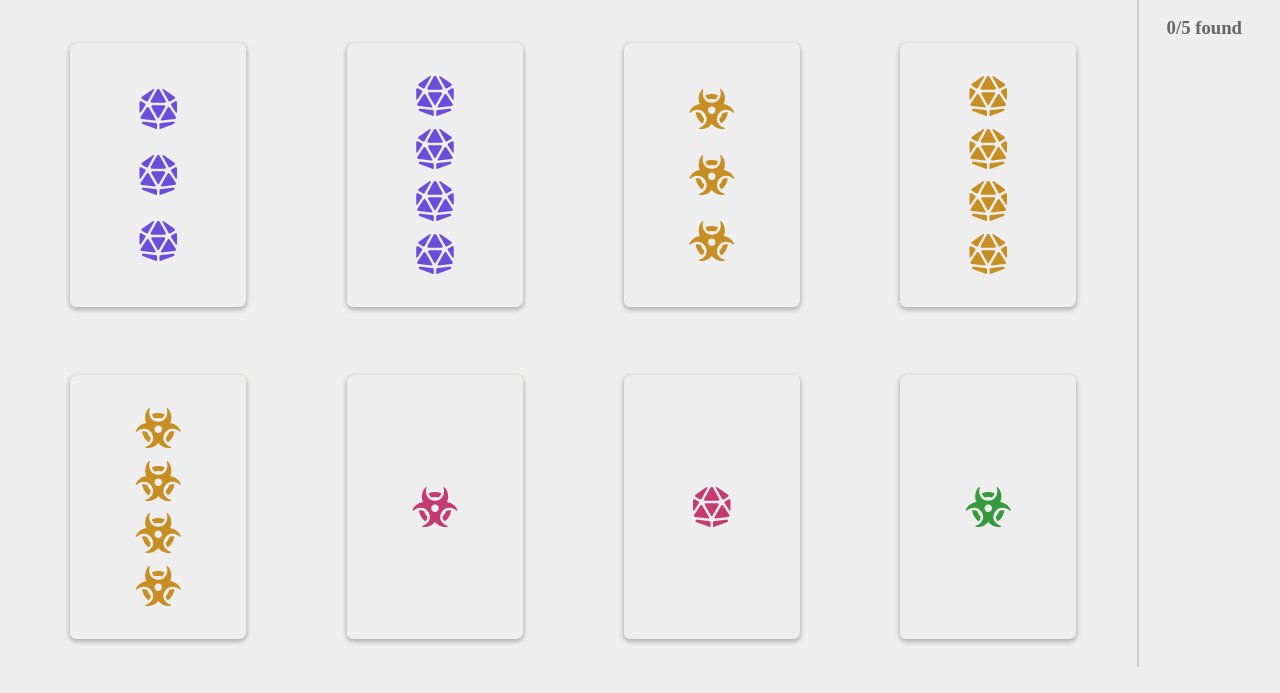
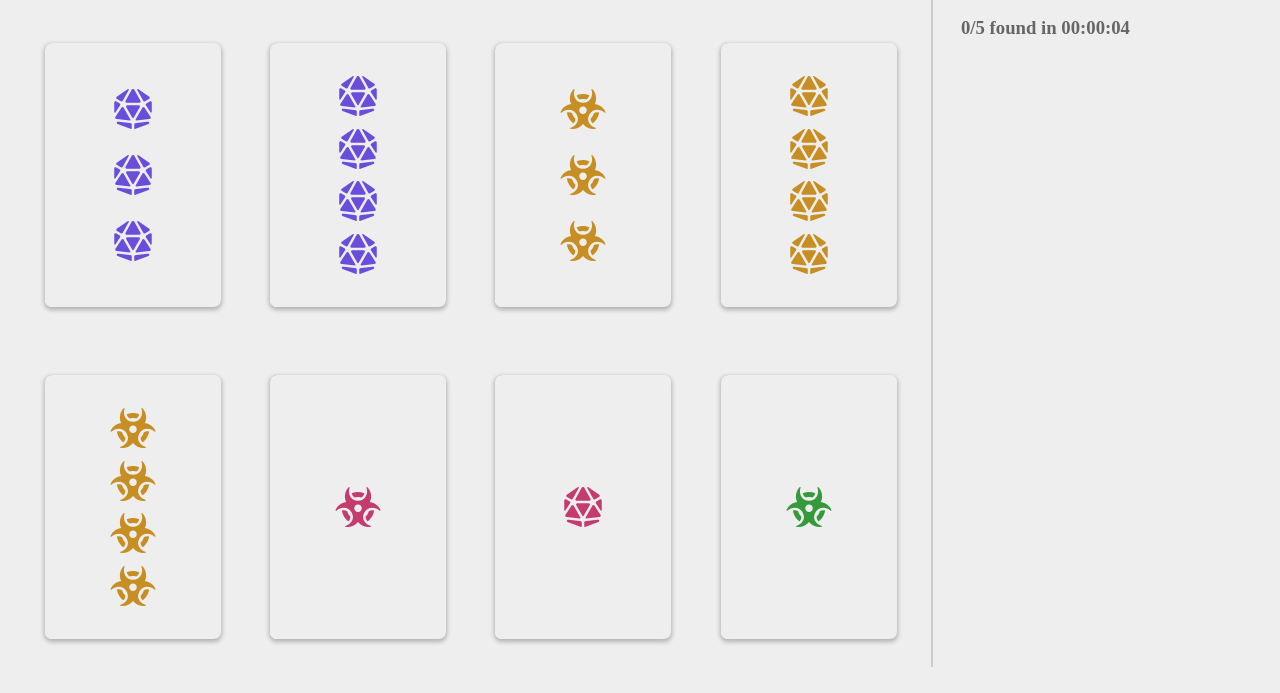
Before and after one commit to Slickytail/DailyQuads, a plain HTML site: page index.html in a window 1280 px wide. Shown: the part 107-800 px from the top of the page. Drawn offline with Linux system fonts and the light colour scheme.

Commit message:
Add timer, containment, and improve sidebar layout

```diff
--- a/index.html
+++ b/index.html
@@ -19,7 +19,7 @@
             </div>
 
             <div id="found">
-                <h3 class="toptext"><span id="nfound">0</span>/<span id="nquads2">N</span> found</h3>
+                <h3 class="toptext"><span id="nfound">0</span>/<span id="nquads2">N</span> found in <span id="timer">00:00:00</span></h3>
                 <div id="found-scroll">
                 </div>
             </div>
--- a/style.css
+++ b/style.css
@@ -38,6 +38,9 @@ body {
 
 /* ----------- Card Layout Styles -------------- */
 #cards {
+    --n-cols: 4;
+    --n-rows: 2;
+
     grid-area: cards;
 
     display: grid;
@@ -47,6 +50,8 @@ body {
 
     justify-items: center;
     align-items: center;
+
+    contain: content;
 }
 /* Colors of card symbols */
 .color-0 { color: #c43b6f; }
@@ -67,6 +72,8 @@ body {
     position: relative;
 
     font-size: var(--scale, 1em);
+
+    contain: strict;
 }
 
 #cards .card {
@@ -132,11 +139,14 @@ body {
     padding: 10px 20px 0 20px;
     display: flex;
     flex-direction: column;
+    min-width: 15em;
+
+    contain: content;
 }
 
 #found-scroll {
     display: flex;
-    flex-direction: column;
+    flex-direction: column-reverse;
     align-items: stretch;
 
     overflow-y: auto;
@@ -145,11 +155,29 @@ body {
 .toptext {
     color: #666;
     margin: 8px;
+    overflow: hidden;
+    /* The other contains are probably not important.
+     * But this one might be, as the timer changes every second,
+     * so having a contain here makes sure that when it does, only the layout of this line of text is recomputed. */
+    contain: strict;
+    width: 15em;
+    height: 1.2em;
+    line-height: 1.2em;
 }
 .found-quad {
     display: flex;
     justify-content: space-evenly;
     margin: 5px;
+}
+
+.found-quad.dummy {
+    visibility: hidden;
+    height: 0;
+
+    /* Just to be safe... */
+    opacity: 0;
+    pointer-events: none;
+    overflow: hidden;
 }
 
 #found .card {
@@ -165,6 +193,9 @@ body {
 
 #buttons {
     grid-area: buttons;
+}
+#timer.finished {
+    color: #36993b;
 }
 
 /* ----------- Animations -------------- */
--- a/ui.js
+++ b/ui.js
@@ -46,7 +46,7 @@ function onCardClicked(cardNum, cardEl) {
                 // When everything else is done executing, add the found quad to the sidebar
                 // Maybe add a delay here for the animation?
                 setTimeout(() => {
-                    createDomQuad(four, true);
+                    createDomQuad(four);
                 }, 250);
             }
             else {
@@ -74,6 +74,7 @@ function onCardClicked(cardNum, cardEl) {
 
 // Stores found quads in localstorage
 var progress = [];
+var finish_time = 0;
 function saveProgress() {
     localStorage.setItem("progress_quads", JSON.stringify(progress));
 }
@@ -131,7 +132,7 @@ function createDomCard(card) {
 }
 
 // Adds a found or recalled quad to the sidebar
-function createDomQuad(quad, animate) {
+function createDomQuad(quad, dummy) {
     let container = document.createElement("div");
     container.classList.add("found-quad");
     container.id = quadKey(quad);
@@ -139,8 +140,20 @@ function createDomQuad(quad, animate) {
     quad.forEach(q => container.appendChild(createDomCard(q)));
     document.getElementById("found-scroll").appendChild(container);
 
-    // Update the count
-    document.getElementById("nfound").textContent = progress.length;
+    if (dummy)
+        container.classList.add("dummy");
+    else {
+        // Update the count
+        document.getElementById("nfound").textContent = progress.length;
+
+        // Check if all quads have been found
+        if (progress.length == PUZZLE.n) {
+            // How should we display this?
+            // For one, we can stop the timer.
+            finish_time = Date.now();
+            localStorage.setItem("finish_time", finish_time);
+        }
+    }
 }
 
 // Populates the page content
@@ -166,37 +179,55 @@ function createListeners() {
         card_container.appendChild(el)
     });
 
-    // Compute a grid layout for the card container
-    function onResize() {
+    // Set up the timer
+    const time_container = document.getElementById("timer");
+    var start_time = Date.now();
+    let updateTimer = () => {
 
-        let totalWidth = window.innerWidth;
-        let totalHeight = window.innerHeight;
+        let ms = Date.now() - start_time;
 
-        // The width of the "found" section is approximately 30vh
+        if (finish_time > 0) {
+            // This is the last update.
+            ms = finish_time - start_time;
+            timer.classList.add("finished");
+        } else {
+            // Figure out when we need to next update the timer.
+            // We do this first to keep the timer accurate
+            let ms_to_next_update = (Math.ceil(ms/1000) * 1000) - ms;
+            // Set a timeout for the next update
+            setTimeout(() => requestAnimationFrame(updateTimer), ms_to_next_update);
+        }
 
-        let cols = 4;
-        let rows = 2;
+        // Now update the actual timer text
+        // Get ISO time in hours, as the time elapsed can never be more than 24 hrs.
+        timer.textContent = (new Date(ms)).toISOString().substr(11, 8)
 
-        card_container.style.setProperty("--n-cols", cols);
-        card_container.style.setProperty("--n-rows", rows);
     }
-    window.addEventListener("resize", onResize);
-    onResize();
+    // We want the timer to only update when the browser is rendering.
+    // We also want it to update once per second!
+    requestAnimationFrame(updateTimer)
 
     // Populate found-quads display
+    // Create dummy quad so that the width of the quads display will be correct
+    createDomQuad([0, 0, 0, 0], true);
     // Check progress in localstorage
     if (!(localStorage.getItem("progress_day") >= day)) {
         // No progress or progress is outdated
         localStorage.setItem("progress_day", day);
+        localStorage.setItem("start_time", start_time);
         saveProgress();
     }
     else {
         // Load progress
         progress = JSON.parse(localStorage.getItem("progress_quads")) || [];
+        // Set the timer correctly
+        start_time = parseInt(localStorage.getItem("start_time") || Date.now()); // If localstorage got messed up, reset the start time
+        finish_time = parseInt(localStorage.getItem("finish_time") || 0);
         // Populate the sidebar
         // Don't animate these quads
-        progress.forEach(q => createDomQuad(deQuadKey(q), false));
+        progress.forEach(q => createDomQuad(deQuadKey(q)));
     }
+
 }
 
 // Check the day
```
